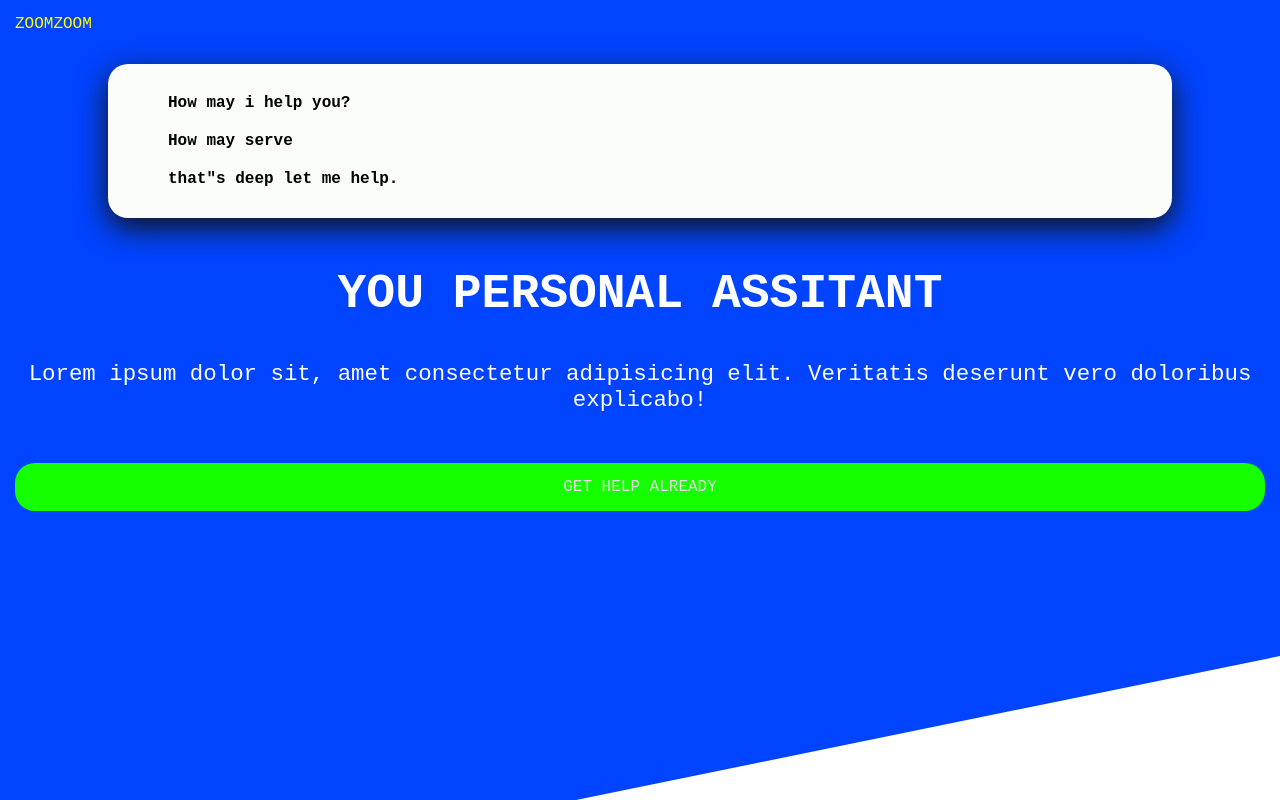
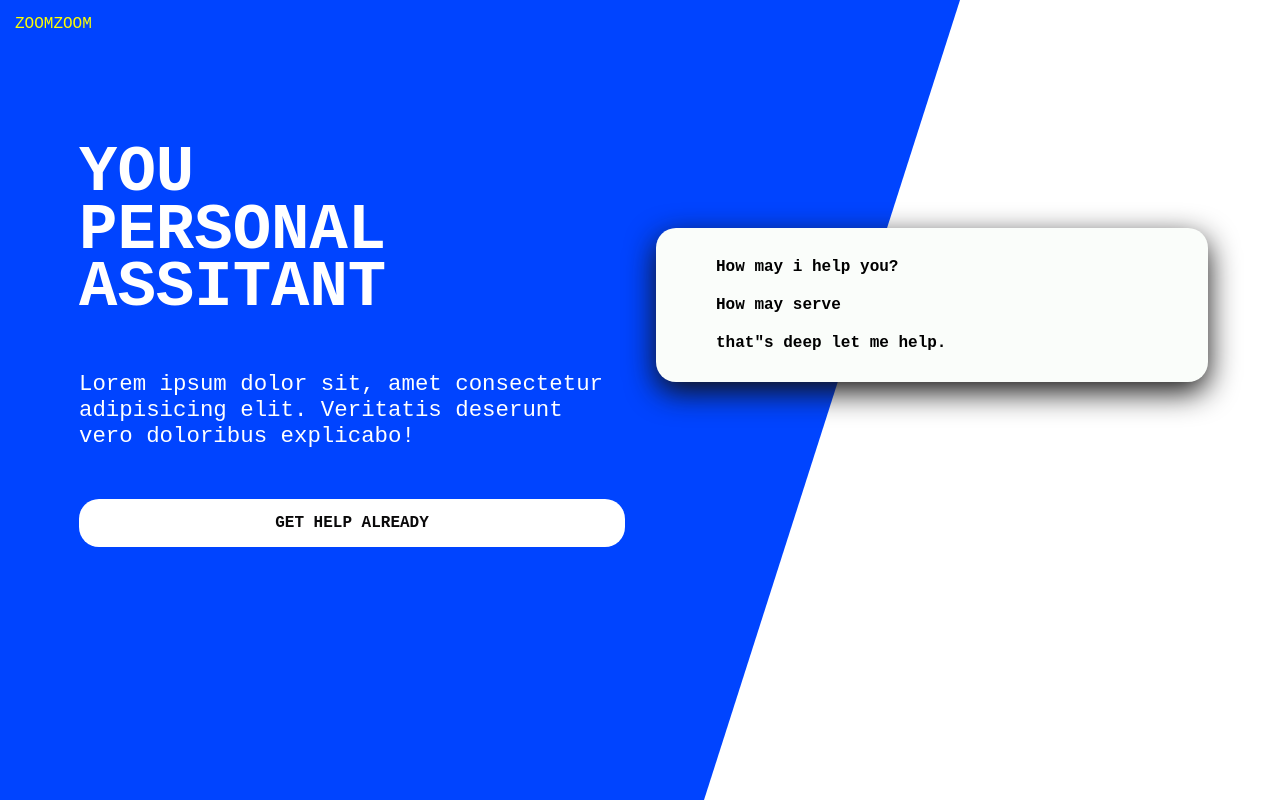
Before and after one commit to Paulson05/my-profile, a plain HTML site: page index.html in a window 1280 px wide. Drawn offline with nearby package versions, Linux system fonts and the light colour scheme; files that its build step writes are made by us from their sources.

Commit message:
sass complet project

```diff
--- a/css/main.scss
+++ b/css/main.scss
@@ -12,18 +12,28 @@ $border: 20px;
   body, html{
       height:100%;
   }
+$desktop: 840px;
+@mixin desktop {
+    @media (min-width: #{$desktop}){
+         @content;
+    }
+}
 
 body{
 font-family: 'Courier New', Courier, monospace;
 margin: 0;
 
-    #id{
+    #bg{
         background-color: color(primary);
         clip-path:polygon(100% 0, 100% 82%, 45% 100%, 0 100%, 0 0) ;
         width: 100%;
         height:100%;
         position: absolute;
         z-index: -1;
+        @include desktop{
+            clip-path:polygon(0 0, 75% 0, 55% 100%, 0 100%,) ;
+
+        }
     }
     header a{
         color:yellow;
@@ -37,6 +47,11 @@ margin: 0;
 
 }
   main{
+    @include desktop{
+    display: grid ;
+    grid-template-columns: 50% auto;
+       grid-template-areas: "primary card";
+    }
     section#card{
       background-color: rgb(250, 253, 250);
       padding:20px;
@@ -48,6 +63,13 @@ margin: 0;
       -o-border-radius: $border;
       box-shadow:0 10px 30px rgb(19, 18, 18);
       width: 80%;
+      @include desktop{
+        grid-area:card;
+        height:fit-content;
+        align-self: center;
+        margin: 1em;
+
+    }
       ul{
           list-style-type: none;
           margin:0; padding:0;
@@ -78,21 +100,34 @@ section#primary{
     text-align:center;
     padding:$padding;
 
+    @include desktop{
+       grid-area: primary;
+       text-align: left;
+       margin: 4em 0 0 4em;
+    }
+
     h1{
         font-size: 3em;
         margin-top:18px;
         text-transform:uppercase;
+        @include desktop{
+           width: 30%;
+           font-size: 4em;
+           line-height: .9em;
+
+        }
     }
     p{
         font-size: 1.4em;
     }
     a{
-       color:rgb(233, 219, 233);
+       color:rgb(10, 9, 10);
        border-radius:$border;
        text-transform:uppercase;
        display: block ;
+       font-weight: bold;
        text-decoration:none;
-       background-color: color(accent);
+       background-color: white;
        text-align: center;
        margin: 50px auto 0 auto;
        padding:$padding;
--- a/index.html
+++ b/index.html
@@ -11,7 +11,7 @@
 </head>
 <body>
 
-      <div id="id"></div>
+      <div id="bg"></div>
     <header>
         <a href="">zoomzoom</a>
     </header>
```
Also changed, not shown: 1 other file.
